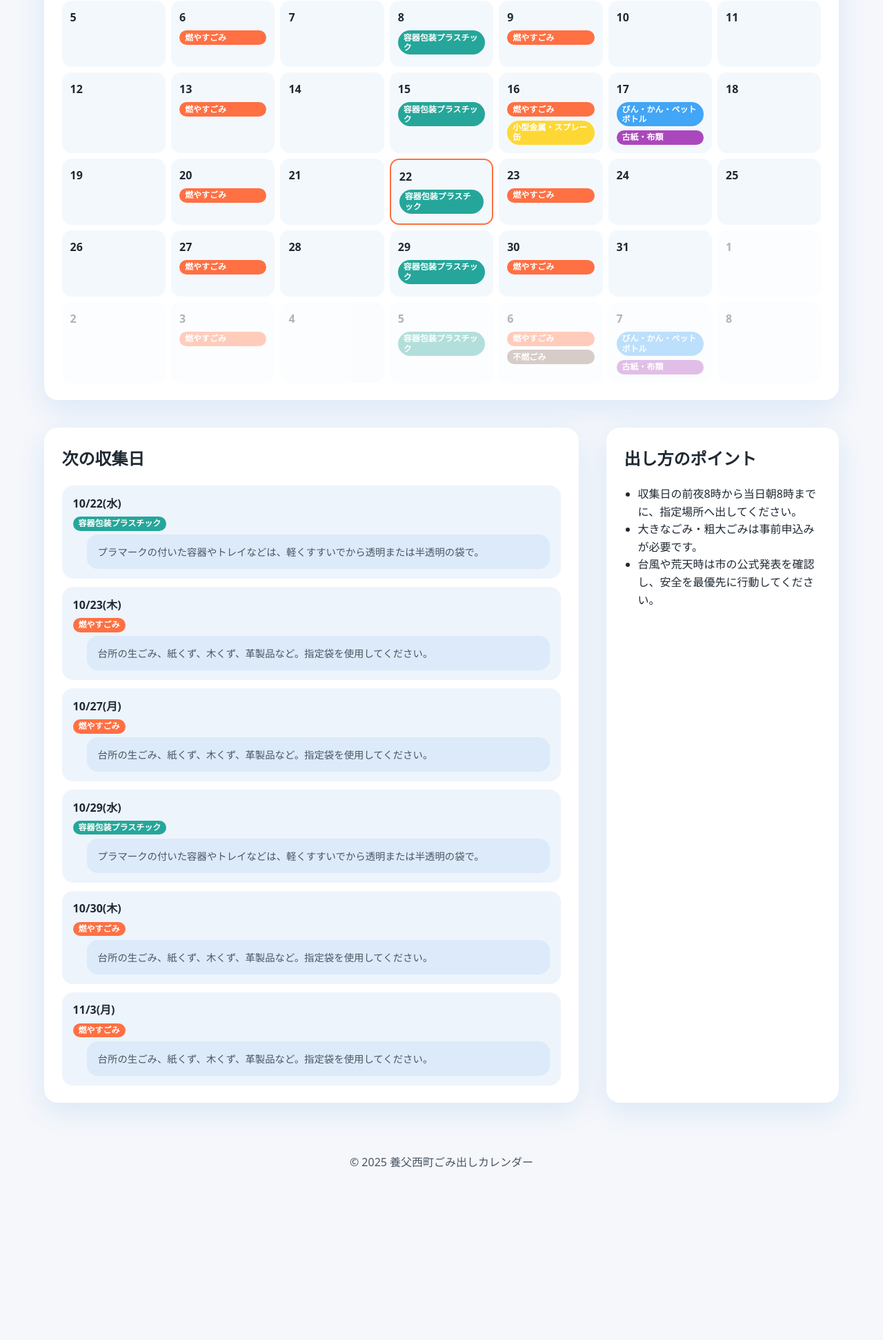
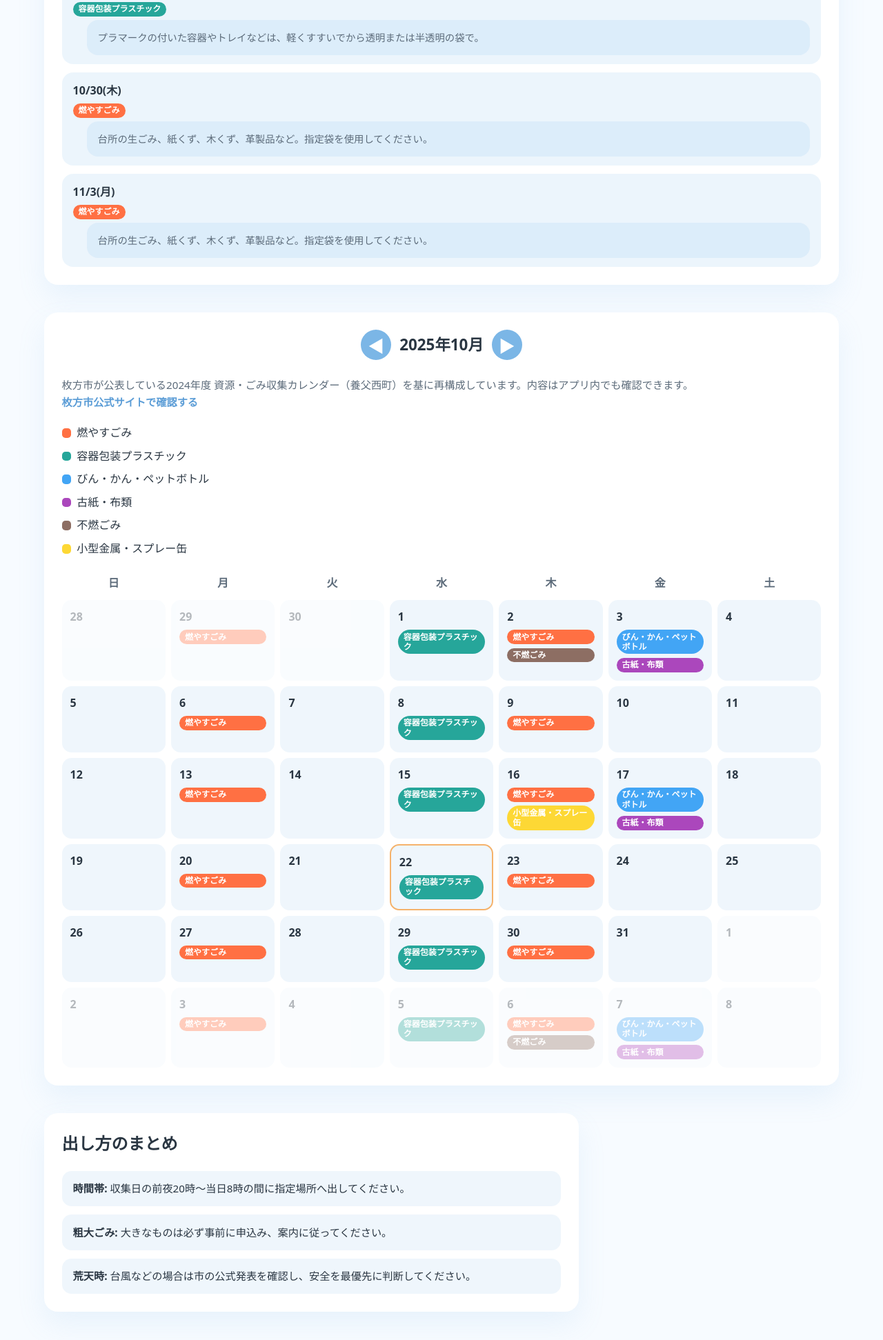
Before and after one commit to kou992255/site1, a plain HTML site: page index.html in a window 1280 px wide. Shown: the part 839-2782 px from the top of the page at 69% size. Before the commit the page ends 2602 px from the top, so only its background shows below. Drawn offline with Linux system fonts and the light colour scheme.

Commit message:
Adjust layout and palette for garbage schedule app

```diff
--- a/index.html
+++ b/index.html
@@ -9,7 +9,7 @@
       content="枚方市養父西町のごみ出しスケジュールを確認できるPWA対応ウェブアプリ"
     />
     <link rel="manifest" href="manifest.json" />
-    <meta name="theme-color" content="#1976d2" />
+    <meta name="theme-color" content="#7bb6e6" />
     <link rel="icon" href="/icons/icon-192.png" />
     <link rel="apple-touch-icon" href="/icons/icon-192.png" />
     <link rel="stylesheet" href="styles/main.css" />
@@ -17,15 +17,18 @@
   <body>
     <header class="app-header">
       <h1>養父西町 ごみ出しスケジュール</h1>
-      <p class="app-tagline">
-        枚方市養父西町エリアの収集日をいつでも確認。ホーム画面に追加してオフラインでも利用できます。
-      </p>
+      <p class="app-tagline">枚方市養父西町エリアの収集日をすっきり確認できます。</p>
       <a class="pdf-link" id="pdf-link" href="#" target="_blank" rel="noopener">
         公式PDFを開く
       </a>
     </header>
 
     <main>
+      <section class="upcoming-section">
+        <h2>次の収集日</h2>
+        <ul id="upcoming-list" class="upcoming-list" aria-live="polite"></ul>
+      </section>
+
       <section class="calendar-section">
         <div class="calendar-controls">
           <button id="prev-month" aria-label="前の月">◀</button>
@@ -36,18 +39,13 @@
         <div class="calendar" id="calendar" role="grid" aria-describedby="legend"></div>
       </section>
 
-      <section class="upcoming-section">
-        <h2>次の収集日</h2>
-        <ul id="upcoming-list" class="upcoming-list" aria-live="polite"></ul>
-      </section>
-
       <section class="tips-section">
-        <h2>出し方のポイント</h2>
-        <ul>
-          <li>収集日の前夜8時から当日朝8時までに、指定場所へ出してください。</li>
-          <li>大きなごみ・粗大ごみは事前申込みが必要です。</li>
-          <li>台風や荒天時は市の公式発表を確認し、安全を最優先に行動してください。</li>
-        </ul>
+        <h2>出し方のまとめ</h2>
+        <div class="tips-summary">
+          <p><strong>時間帯:</strong> 収集日の前夜20時～当日8時の間に指定場所へ出してください。</p>
+          <p><strong>粗大ごみ:</strong> 大きなものは必ず事前に申込み、案内に従ってください。</p>
+          <p><strong>荒天時:</strong> 台風などの場合は市の公式発表を確認し、安全を最優先に判断してください。</p>
+        </div>
       </section>
     </main>
 
--- a/service-worker.js
+++ b/service-worker.js
@@ -1,4 +1,4 @@
-const CACHE_NAME = 'yabunishi-gomi-cache-v3';
+const CACHE_NAME = 'yabunishi-gomi-cache-v4';
 const OFFLINE_ASSETS = [
   '/',
   '/index.html',
--- a/styles/main.css
+++ b/styles/main.css
@@ -1,12 +1,12 @@
 :root {
   color-scheme: light dark;
-  --primary: #1976d2;
-  --primary-dark: #115293;
-  --background: #f5f7fb;
+  --primary: #7bb6e6;
+  --primary-dark: #5a9cd6;
+  --background: #f7fbff;
   --surface: #ffffff;
-  --text: #1f2933;
-  --text-muted: #4b5563;
-  --accent: #ff7043;
+  --text: #2a3642;
+  --text-muted: #5c6b7a;
+  --accent: #f5b26b;
   font-family: 'Noto Sans JP', system-ui, -apple-system, BlinkMacSystemFont,
     'Segoe UI', sans-serif;
 }
@@ -25,7 +25,7 @@ body {
 }
 
 .app-header {
-  background: linear-gradient(135deg, var(--primary), var(--primary-dark));
+  background: linear-gradient(135deg, rgba(123, 182, 230, 0.95), rgba(90, 156, 214, 0.9));
   color: #fff;
   padding: 2.5rem 1.5rem 2rem;
   text-align: center;
@@ -51,7 +51,7 @@ body {
   gap: 0.35rem;
   padding: 0.75rem 1.25rem;
   border-radius: 999px;
-  background: rgba(255, 255, 255, 0.1);
+  background: rgba(255, 255, 255, 0.24);
   color: #fff;
   font-weight: 600;
   text-decoration: none;
@@ -65,7 +65,7 @@ body {
 
 .pdf-link:hover,
 .pdf-link:focus {
-  background: rgba(255, 255, 255, 0.2);
+  background: rgba(255, 255, 255, 0.32);
 }
 
 main {
@@ -79,7 +79,7 @@ main {
 .tips-section {
   background: var(--surface);
   border-radius: 1.25rem;
-  box-shadow: 0 12px 40px rgba(25, 118, 210, 0.12);
+  box-shadow: 0 18px 40px rgba(123, 182, 230, 0.12);
   padding: clamp(1.25rem, 2vw, 2rem);
 }
 
@@ -133,7 +133,7 @@ main {
 }
 
 .legend-source-link {
-  color: var(--primary);
+  color: var(--primary-dark);
   font-weight: 600;
   text-decoration: none;
 }
@@ -153,7 +153,7 @@ main {
   margin: 0;
   padding: 0.85rem 1rem;
   border-radius: 0.85rem;
-  background: rgba(25, 118, 210, 0.08);
+  background: rgba(123, 182, 230, 0.16);
   color: var(--text-muted);
   font-size: 0.95rem;
 }
@@ -185,7 +185,7 @@ main {
   padding: 0.75rem;
   border-radius: 0.85rem;
   min-height: 6rem;
-  background: rgba(25, 118, 210, 0.05);
+  background: rgba(123, 182, 230, 0.12);
   display: flex;
   flex-direction: column;
   gap: 0.35rem;
@@ -248,7 +248,7 @@ main {
   gap: 0.35rem;
   padding: 0.85rem 1rem;
   border-radius: 1rem;
-  background: rgba(25, 118, 210, 0.08);
+  background: rgba(123, 182, 230, 0.14);
 }
 
 .upcoming-descriptions {
@@ -268,9 +268,19 @@ main {
   gap: 0.4rem;
 }
 
-.tips-section ul {
+.tips-summary {
+  display: grid;
+  gap: 0.75rem;
+  font-size: 0.95rem;
+  color: var(--text-muted);
+}
+
+.tips-summary p {
   margin: 0;
-  padding-left: 1.25rem;
+  background: rgba(123, 182, 230, 0.12);
+  padding: 0.85rem 1rem;
+  border-radius: 0.85rem;
+  color: var(--text);
 }
 
 .app-footer {
@@ -348,6 +358,10 @@ main {
     grid-template-columns: minmax(0, 2.3fr) minmax(0, 1fr);
   }
 
+  .upcoming-section {
+    grid-column: 1 / -1;
+  }
+
   .calendar-section {
     grid-column: 1 / -1;
   }
@@ -361,23 +375,27 @@ main {
     --text-muted: #94a3b8;
     --primary: #64b5f6;
     --primary-dark: #2196f3;
-    --accent: #ffa726;
+    --accent: #ffb74d;
   }
 
   .calendar-cell {
-    background: rgba(100, 181, 246, 0.08);
+    background: rgba(100, 181, 246, 0.12);
   }
 
   .upcoming-list li {
-    background: rgba(100, 181, 246, 0.1);
+    background: rgba(100, 181, 246, 0.16);
   }
 
   .status-message {
-    background: rgba(100, 181, 246, 0.12);
+    background: rgba(100, 181, 246, 0.16);
   }
 
   .status-message.error {
     background: rgba(239, 83, 80, 0.25);
     color: #ff8a80;
   }
+
+  .tips-summary p {
+    background: rgba(100, 181, 246, 0.18);
+  }
 }
```
Also changed, not shown: manifest.json, 1 other file.
